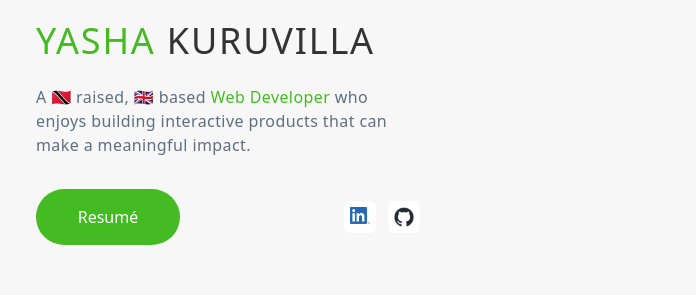
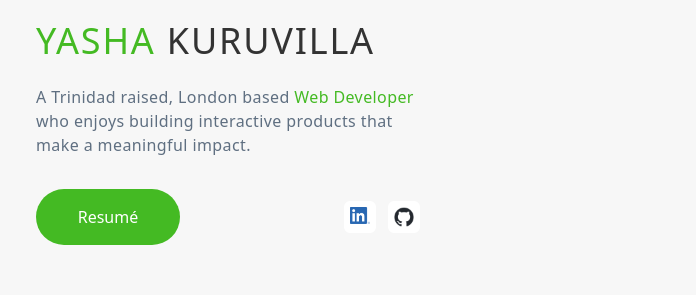
Before and after one commit to ykuruvilla/portfolio, a website: page index.html in a window 1280 px wide. Shown: the part 203-498 px from the top of the page, 584-1280 px from the left. Drawn offline with nearby package versions, Linux system fonts and the light colour scheme.

Commit message:
update bio

```diff
--- a/index.html
+++ b/index.html
@@ -85,12 +85,10 @@
                 <span class="text-green">YASHA</span> KURUVILLA
               </h1>
               <p class="text-lightgrey mb-8 tracking-wide">
-                A <span>&#x1F1F9;&#x1F1F9;</span> raised,
-                <span>&#x1F1EC;&#x1F1E7;</span>
-                based
-                <span class="text-green"> Web Developer</span>
-                who enjoys building interactive products that can make a
-                meaningful impact.
+                A Trinidad raised, London based
+                <span class="text-green">Web Developer</span>
+                who enjoys building interactive products that make a meaningful
+                impact.
               </p>
             </div>
             <div
```
Also changed, not shown: css/styles.css.
